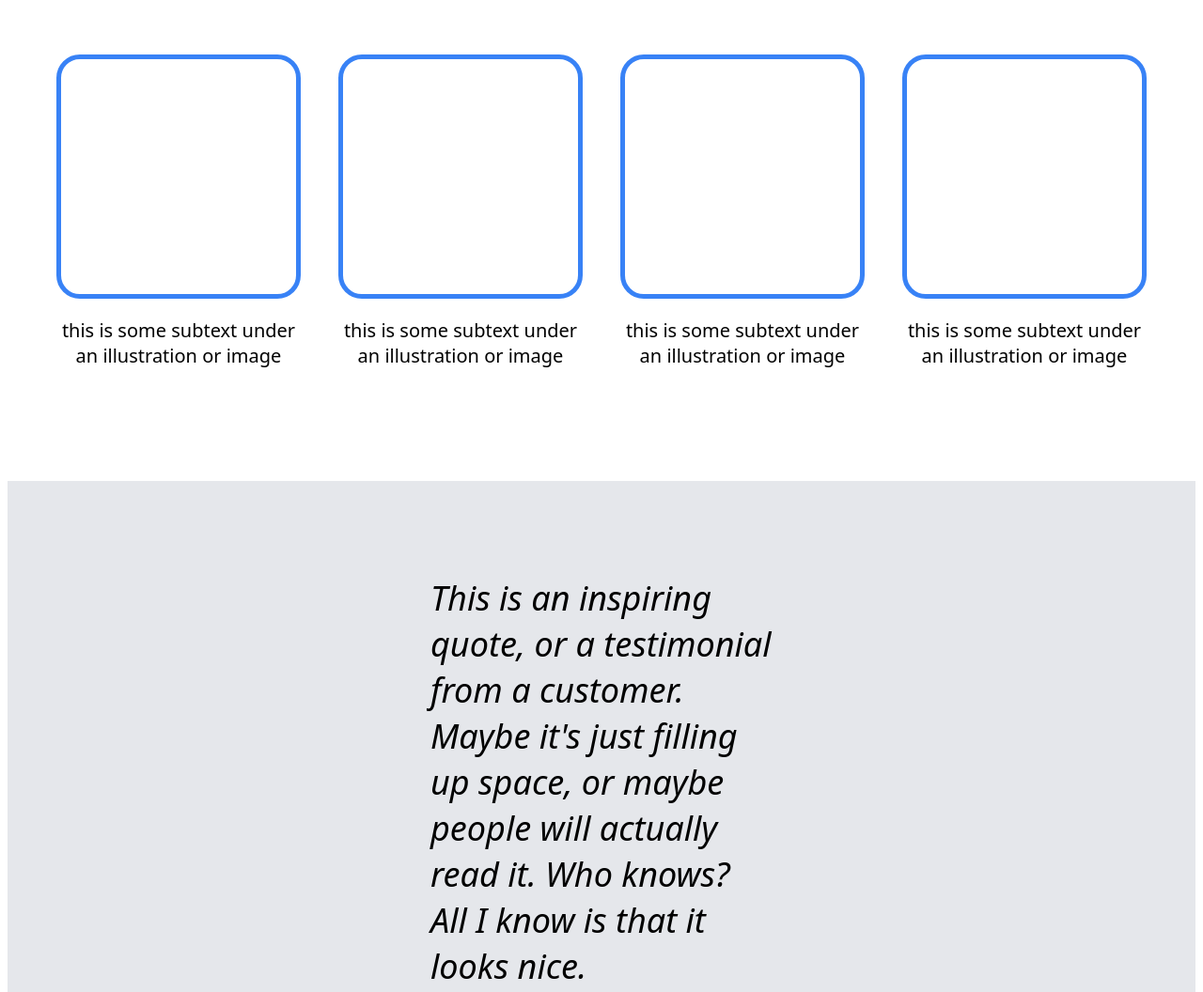
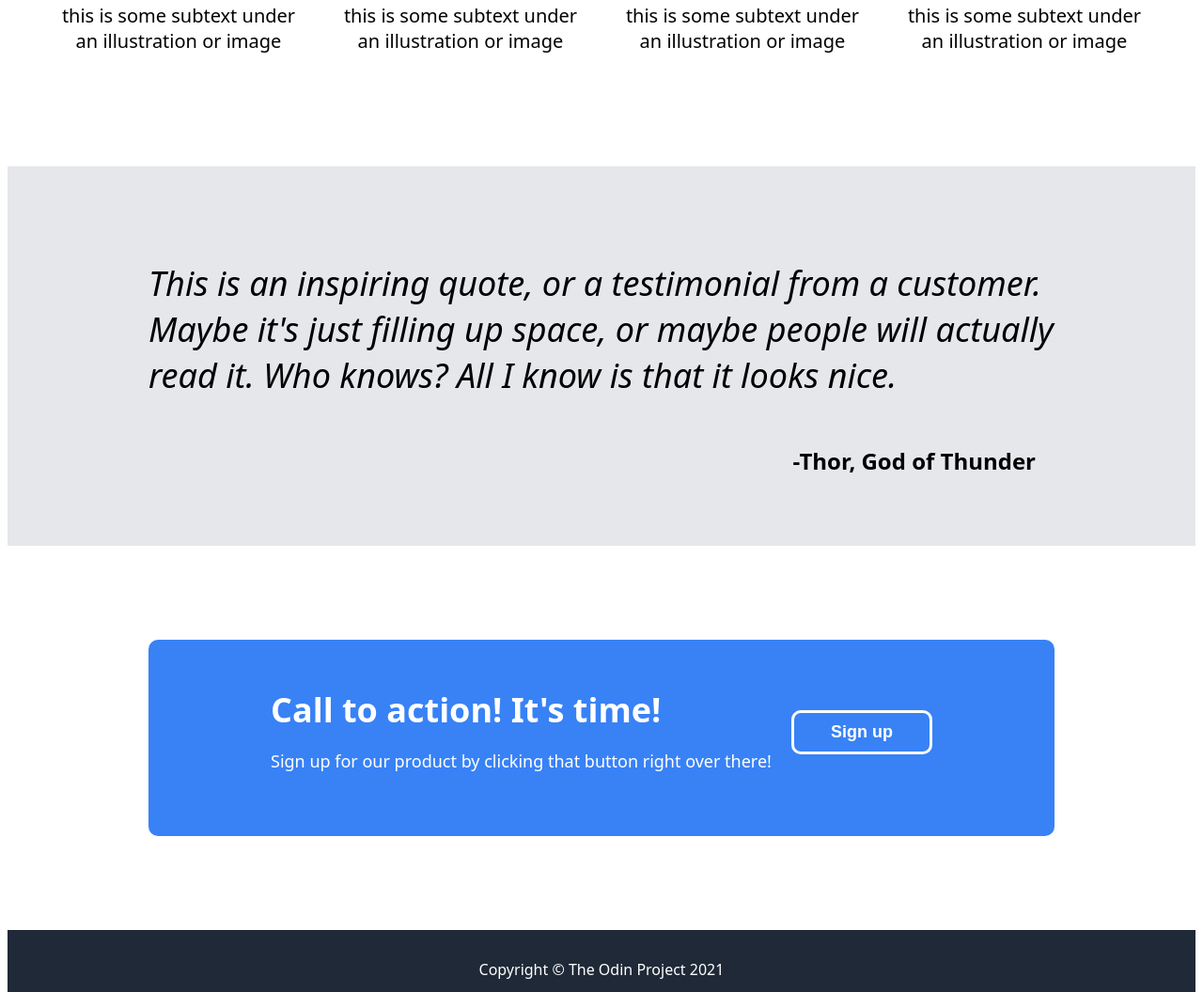
Before and after one commit to emochivo/landing-page, a plain HTML site: page index.html in a window 1280 px wide. Shown: the part 1018-2074 px from the top of the page at 94% size. Drawn offline with Linux system fonts and the light colour scheme.

Commit message:
Fix margin.

```diff
--- a/style.css
+++ b/style.css
@@ -12,7 +12,7 @@ h1 {
 
 .header {
     margin: 0;
-    padding: 10px 300px;
+    padding: 10px 100px;
     background-color: #1f2937;
     color: white;
     display: flex;
@@ -41,7 +41,7 @@ h1 {
 
 .intro {
     margin: 0;
-    padding: 70px 300px;
+    padding: 70px 100px;
     background-color: #1f2937;
     color: white;
     display: flex;
@@ -87,7 +87,7 @@ h1 {
     justify-content: center;
     align-items: center;
     text-align: center;
-    margin: 50px 400px;
+    margin: 50px 200px;
     font-size: 20px;
 }
 
@@ -120,7 +120,7 @@ h1 {
 
 .quote {
     background-color: #e5e7eb;
-    padding: 50px 400px;
+    padding: 50px 100px;
     text-align: right;
 }
 
@@ -142,8 +142,8 @@ h1 {
 .bottom {
     background-color: #3882f6;
     color: white;
-    padding: 50px 230px;
-    margin: 100px 250px;
+    padding: 50px 130px;
+    margin: 100px 150px;
     border-radius: 10px;
     display: flex;
     justify-content: space-between;
```
